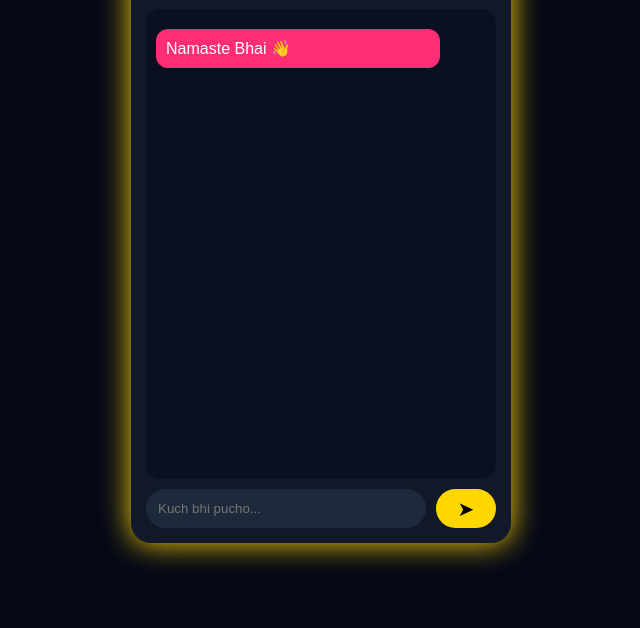
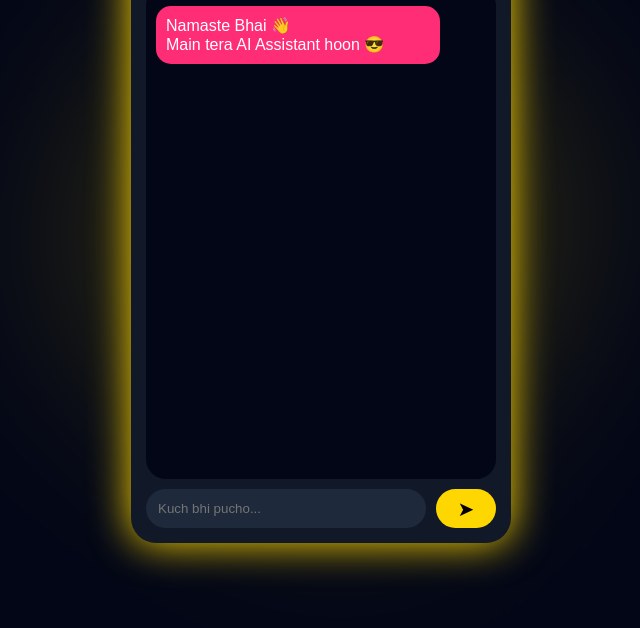
Before and after one commit to rathodrathod5569t-cmd/Tushar-Rathod, a website: page index.html in a window 1280 px wide. Shown: the part 172-800 px from the top of the page, without its empty margins (319-959 px from the left). Drawn offline with Linux system fonts and the light colour scheme.

Commit message:
Fixed AI

```diff
--- a/index.html
+++ b/index.html
@@ -3,6 +3,7 @@
 <head>
 <meta charset="UTF-8">
 <meta name="viewport" content="width=device-width, initial-scale=1.0">
+
 <title>BHAI AI</title>
 
 <style>
@@ -10,58 +11,74 @@
 body{
 margin:0;
 padding:0;
-background:#050816;
-font-family:Arial;
+height:100vh;
 display:flex;
 justify-content:center;
 align-items:center;
-height:100vh;
-color:white;
+background:#020617;
+font-family:Arial;
+overflow:hidden;
+}
+
+.bg{
+position:absolute;
+width:350px;
+height:350px;
+background:gold;
+filter:blur(120px);
+opacity:0.3;
+transform:rotate(35deg);
 }
 
 .container{
+position:relative;
 width:350px;
 height:600px;
 background:#111827;
-border-radius:20px;
+border-radius:25px;
 padding:15px;
-box-shadow:0 0 30px gold;
 display:flex;
 flex-direction:column;
+box-shadow:0 0 40px gold;
+z-index:2;
 }
 
 h1{
 text-align:center;
 color:gold;
+margin:10px 0;
 }
 
 #chat{
 flex:1;
+background:#020617;
+border-radius:20px;
+padding:10px;
 overflow-y:auto;
-background:#0b1020;
-padding:10px;
-border-radius:15px;
-margin-bottom:10px;
 }
 
 .message{
 padding:10px;
 margin:10px 0;
-border-radius:12px;
+border-radius:15px;
 max-width:80%;
+word-wrap:break-word;
 }
 
 .user{
 background:#2563eb;
 margin-left:auto;
+color:white;
 }
 
 .ai{
 background:#ff2d75;
+color:white;
 }
 
 .input-area{
 display:flex;
+margin-top:10px;
 gap:10px;
 }
 
@@ -89,6 +106,8 @@ cursor:pointer;
 
 <body>
 
+<div class="bg"></div>
+
 <div class="container">
 
 <h1>🤖 BHAI AI</h1>
@@ -96,14 +115,19 @@ cursor:pointer;
 <div id="chat">
 
 <div class="message ai">
-Namaste Bhai 👋
+Namaste Bhai 👋<br>
+Main tera AI Assistant hoon 😎
 </div>
 
 </div>
 
 <div class="input-area">
 
-<input type="text" id="msg" placeholder="Kuch bhi pucho...">
+<input
+type="text"
+id="msg"
+placeholder="Kuch bhi pucho..."
+>
 
 <button onclick="sendMessage()">➤</button>
 
```
